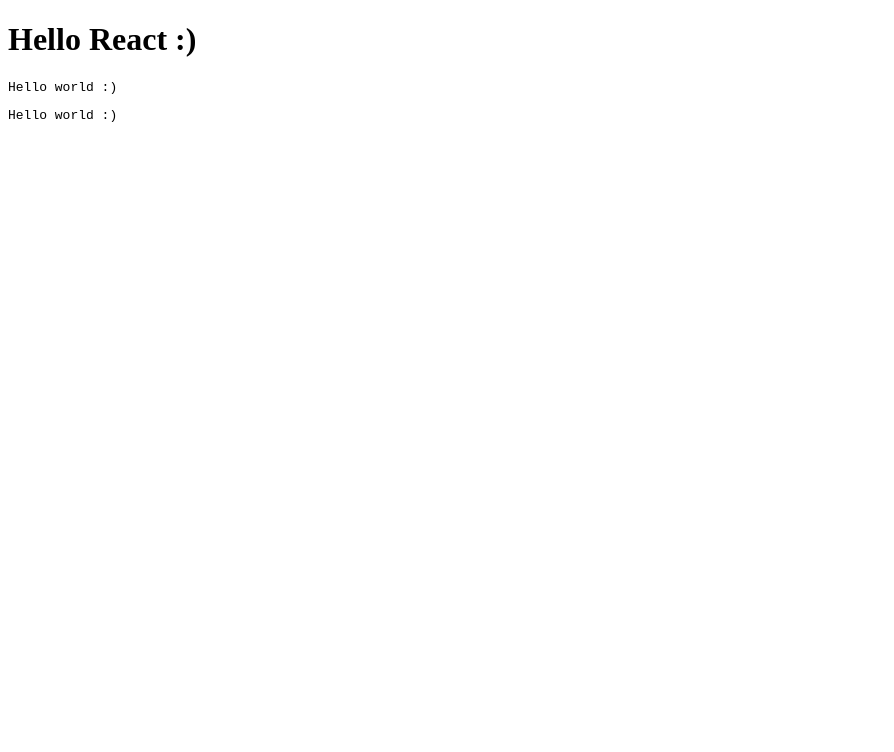
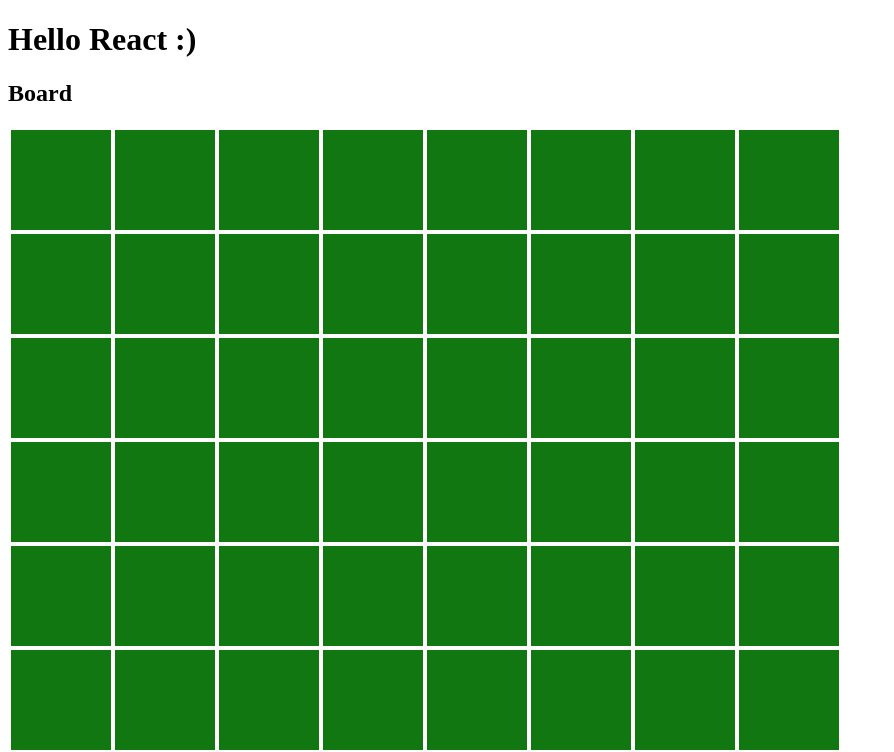
Before and after one commit to m-ueno/learning-elixir, a React app in the folder reversi_server/assets/js/: page / in a window 1280 px wide. Shown: the top 752 px of the page, without its empty margins (0-894 px from the left). Built offline with nearby package versions, Linux system fonts and the light colour scheme; the HTML template or start-up script is replaced by a standard one.

Commit message:
Add components

```diff
--- a/reversi_server/assets/js/src/App.jsx
+++ b/reversi_server/assets/js/src/App.jsx
@@ -1,12 +1,11 @@
 import React, {Component} from 'react';
-import Code from './Code.jsx';
+import Board from './components/Board.jsx';
 
 class App extends Component {
   render() {
     return (<div>
       <h1>Hello React :)</h1>
-      <Code />
-      <Code />
+      <Board cells={[]} />
     </div>);
   }
 }
--- /dev/null
+++ b/reversi_server/assets/js/src/components/Board.jsx
@@ -0,0 +1,28 @@
+import React from 'react';
+import PropTypes from 'prop-types';
+
+import Cell from './Cell.jsx';
+
+const Board = ({cells}) => {
+  const range = Array.from({length: 8}, (v, k) => k);
+  const xy = range.map(y =>
+    <tr key={y}>
+    {range.map(x =>
+      <td key={y*8+x}>
+        <Cell>{cells[y * 8 + x]}</Cell>
+      </td>
+    )}
+    </tr>
+  );
+  console.log(xy);
+
+  return (<div>
+    <h2>Board</h2>
+    <table><tbody>{xy}</tbody></table>
+  </div>);
+}
+Board.propTypes = {
+  cells: PropTypes.array.isRequired,
+}
+
+export default Board;
--- /dev/null
+++ b/reversi_server/assets/js/src/components/Cell.jsx
@@ -0,0 +1,13 @@
+import React from 'react';
+
+const Cell = ({children = undefined}) => {
+  const style = {
+    width: 100,
+    height: 100,
+    backgroundColor: "#171",
+    color: "#222",
+  };
+  return <div style={style}>{children}</div>
+}
+
+export default Cell;
```
Also changed, not shown: 1 other file (tests, documents, lock files or other folders).
